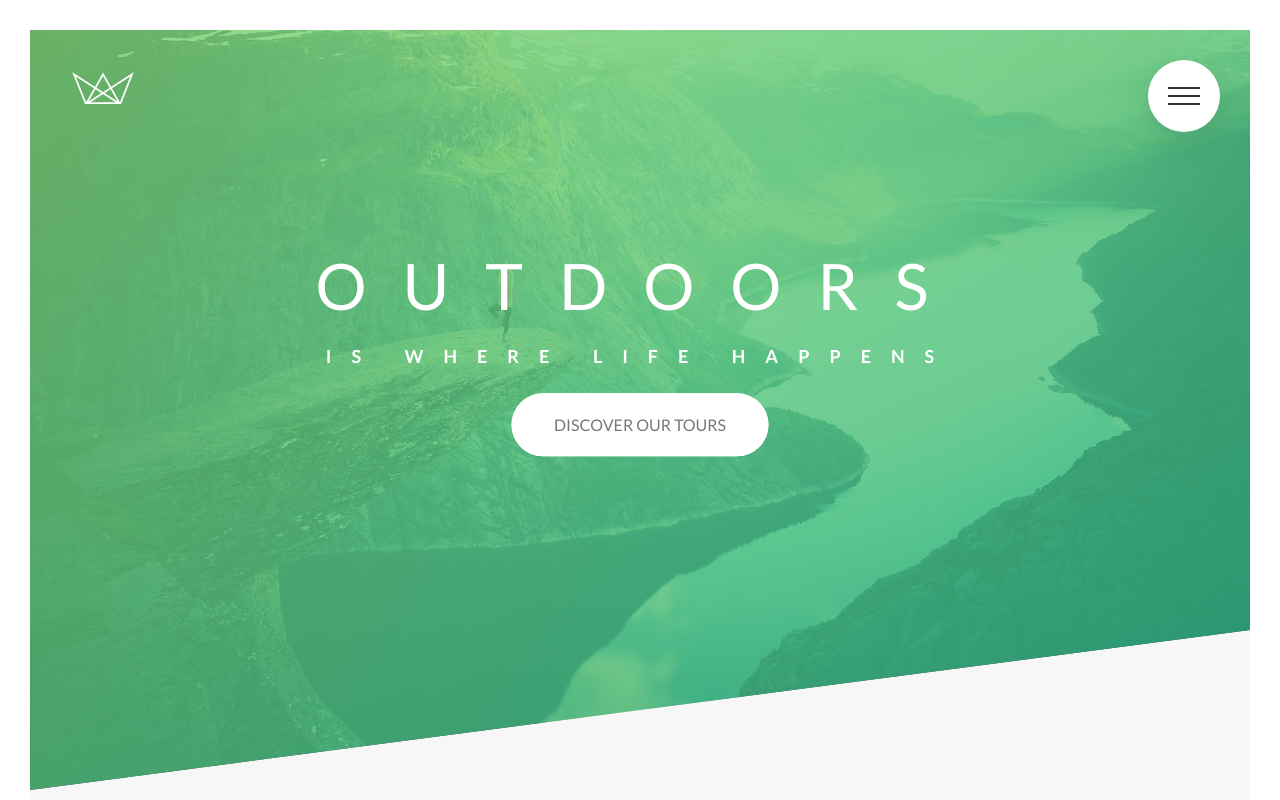
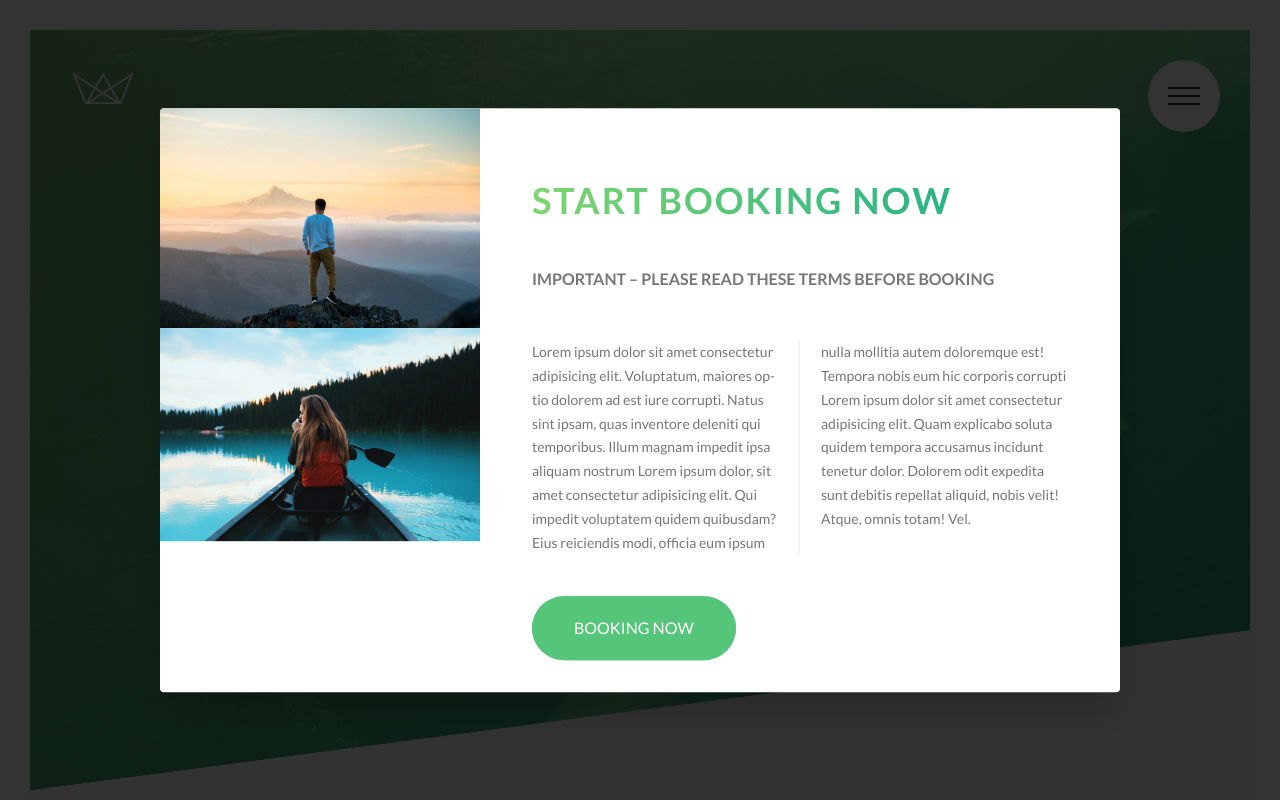
Before and after one commit to eldiaby/Natours-Project, a website: page index.html in a window 1280 px wide. Shown: the top 800 px of the page. Drawn offline with Linux system fonts and the light colour scheme.

Commit message:
Adding the popup (without functionality).

```diff
--- a/index.html
+++ b/index.html
@@ -15,6 +15,8 @@
     </head>
 
     <body>
+        <!-- ============================================================================================== -->
+        <!-- navigation -->
         <div class="navigation">
             <input type="checkbox" class="navigation__ckeckbox" id="navi-toogle">
 
@@ -35,6 +37,8 @@
             </nav>
         </div>
 
+        <!-- ============================================================================================== -->
+        <!-- Header -->
         <header class="header">
             <div class="header__logo-container">
                 <img src="./img/logo-white.png" alt="Logo image" title="logo" class="header__logo-image" />
@@ -50,6 +54,8 @@
             </div>
         </header>
 
+        <!-- ============================================================================================== -->
+        <!-- Main page content -->
         <main class="main-content">
             <!-- <section class="section-test">
                 <div class="row">
@@ -114,6 +120,10 @@
                 </div>
 
             </section> -->
+
+            <!-- ============================================================================ -->
+            <!-- Section about -->
+
             <section class="section-about">
                 <div class="u-center-text u-margin-bottom-big">
                     <h2 class="secondary-heading">
@@ -149,6 +159,9 @@
                     </div>
                 </div>
             </section>
+
+            <!-- ============================================================================ -->
+            <!-- Section features -->
 
             <section class="section-features">
                 <div class="row">
@@ -190,6 +203,9 @@
                     </div>
                 </div>
             </section>
+
+            <!-- ============================================================================ -->
+            <!-- Section tours -->
             <section class="section-tours">
                 <div class="u-center-text u-margin-bottom-big">
                     <h2 class="secondary-heading">
@@ -311,6 +327,8 @@
                     <a href="#" class="btn btn--green">Discover all tours</a>
                 </div>
             </section>
+            <!-- ============================================================================ -->
+            <!-- Section stories -->
             <section class="section-stories">
                 <div class="bg-vidoe">
                     <video class="bg-vidoe__content" title="Background vidoe" autoplay loop muted>
@@ -362,7 +380,8 @@
                     <a href="#" class="btn-text">Ready all stories &rarr;</a>
                 </div>
             </section>
-
+            <!-- ============================================================================ -->
+            <!-- Section booking -->
             <section class="section-booking">
                 <div class="row">
                     <div class="book">
@@ -407,6 +426,9 @@
                 </div>
             </section>
         </main>
+        <!-- End of the main page content -->
+        <!-- ============================================================================ -->
+        <!-- Footer -->
         <footer class="footer">
             <div class="footer__logo-container">
                 <img src="./img/logo-green-2x.png" alt="Full logo" class="footer__logo">
@@ -438,7 +460,31 @@
                 </div>
             </div>
         </footer>
-
+        <!-- Popup -->
+        <div class="popup">
+            <div class="popup__content">
+                <div class="popup__images-container">
+                    <img src="./img/nat-9.jpg" alt="Tour image" class="popup__image">
+                    <img src="./img/nat-8.jpg" alt="Tour image" class="popup__image">
+                </div>
+                <div class="popup__text-content">
+                    <h2 class="secondary-heading u-margin-bottom-small">
+                        Start booking now
+                    </h2>
+                    <h3 class="tertiary-heading u-margin-bottom-medium">Important &ndash; Please read these terms before
+                        booking</h3>
+                    <p class="popup__text">Lorem ipsum dolor sit amet consectetur adipisicing elit. Voluptatum, maiores
+                        optio dolorem ad est iure corrupti. Natus sint ipsam, quas inventore deleniti qui temporibus.
+                        Illum magnam impedit ipsa aliquam nostrum Lorem ipsum dolor, sit amet consectetur adipisicing
+                        elit. Qui impedit voluptatem quidem quibusdam? Eius reiciendis modi, officia eum ipsum nulla
+                        mollitia autem doloremque est! Tempora nobis eum hic corporis corrupti Lorem ipsum dolor sit
+                        amet consectetur adipisicing elit. Quam explicabo soluta quidem tempora accusamus incidunt
+                        tenetur dolor. Dolorem odit expedita sunt debitis repellat aliquid, nobis velit! Atque, omnis
+                        totam! Vel.</p>
+                    <a href="#" class="btn btn--green">Booking now</a>
+                </div>
+            </div>
+        </div>
     </body>
 
 </html>
--- a/sass/abstracts/_mixins.scss
+++ b/sass/abstracts/_mixins.scss
@@ -5,3 +5,14 @@
     clear: both;
   }
 }
+
+@mixin absCenter {
+  position: absolute;
+  top: 50%;
+  left: 50%;
+  -webkit-transform: translate(-50%, -50%);
+  -moz-transform: translate(-50%, -50%);
+  -ms-transform: translate(-50%, -50%);
+  -o-transform: translate(-50%, -50%);
+  transform: translate(-50%, -50%);
+}
--- /dev/null
+++ b/sass/components/_popup.scss
@@ -0,0 +1,53 @@
+@use '../abstracts/variables';
+@use '../abstracts/mixins';
+
+.popup {
+  width: 100vw;
+  height: 100vh;
+  position: fixed;
+  top: 0;
+  left: 0;
+  background-color: rgba(variables.$color-black, 0.8);
+  z-index: 20;
+  &__content {
+    @include mixins.absCenter;
+    width: 75%;
+    background-color: variables.$color-white;
+    box-shadow: 0 2rem 4rem rgba(variables.$color-black, 0.2);
+
+    -webkit-border-radius: 0.4rem;
+    -moz-border-radius: 0.4rem;
+    -ms-border-radius: 0.4rem;
+    -o-border-radius: 0.4rem;
+    border-radius: 0.4rem;
+
+    display: table;
+    overflow: hidden;
+  }
+
+  &__images-container {
+    width: 33.3333333%;
+    display: table-cell;
+  }
+  &__image {
+    display: block;
+    width: 100%;
+  }
+  &__text-content {
+    width: 66.6666667%;
+    display: table-cell;
+    vertical-align: middle;
+    padding: 3.2rem 5.2rem;
+  }
+  &__text {
+    font-size: 1.4rem;
+    margin-bottom: 4.2rem;
+    column-count: 2;
+    column-gap: 4.2rem;
+    column-rule: 1px solid variables.$color-grey-light-2;
+    -webkit-hyphens: auto;
+    -moz-hyphens: auto;
+    -ms-hyphens: auto;
+    hyphens: auto;
+  }
+}
--- a/sass/layout/_navigation.scss
+++ b/sass/layout/_navigation.scss
@@ -178,19 +178,19 @@
 
   &__ckeckbox:checked + &__button &__icon::before {
     top: 0;
-    transform: rotate(135deg);
     -webkit-transform: rotate(135deg);
     -moz-transform: rotate(135deg);
     -ms-transform: rotate(135deg);
     -o-transform: rotate(135deg);
+    transform: rotate(135deg);
   }
 
   &__ckeckbox:checked + &__button &__icon::after {
     top: 0;
-    transform: rotate(-135deg);
     -webkit-transform: rotate(-135deg);
     -moz-transform: rotate(-135deg);
     -ms-transform: rotate(-135deg);
     -o-transform: rotate(-135deg);
+    transform: rotate(-135deg);
   }
 }
--- a/sass/main.scss
+++ b/sass/main.scss
@@ -13,6 +13,7 @@
 @use './components/composition';
 @use './components/feature-container';
 @use './components/form';
+@use './components/popup';
 @use './components/story';
 
 @use './layout/footer';
```
Also changed, not shown: css/main.css.
